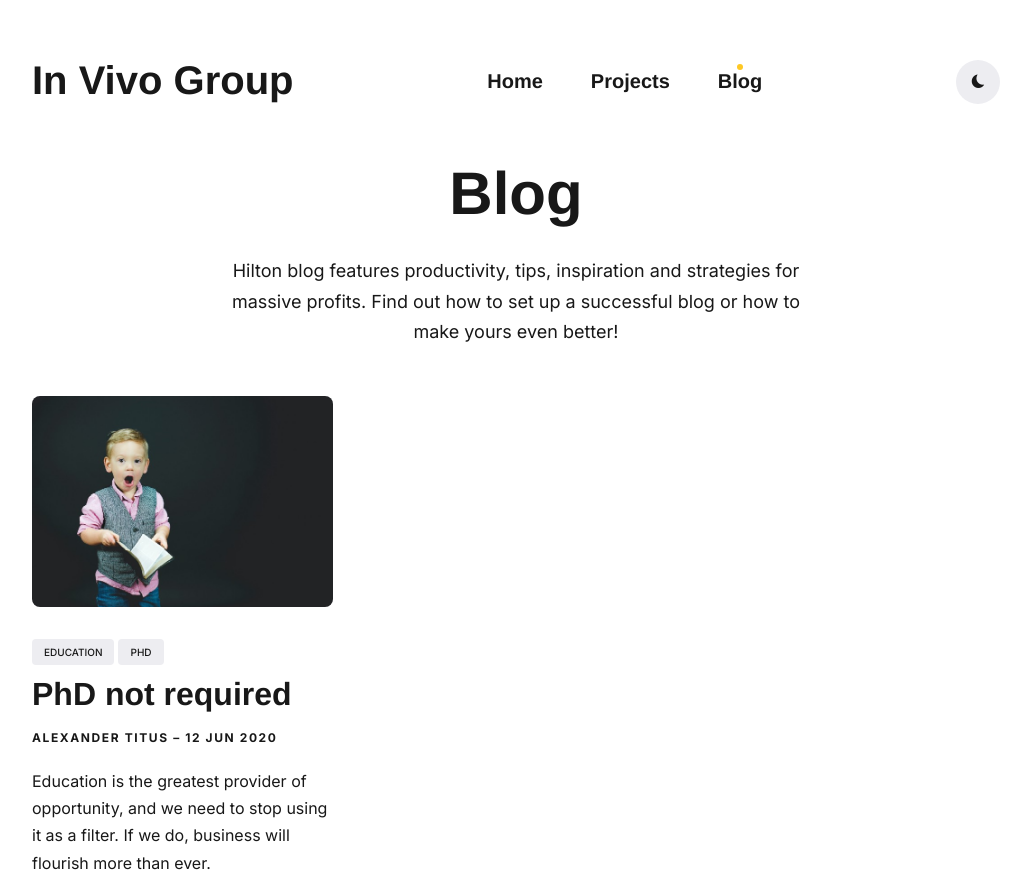
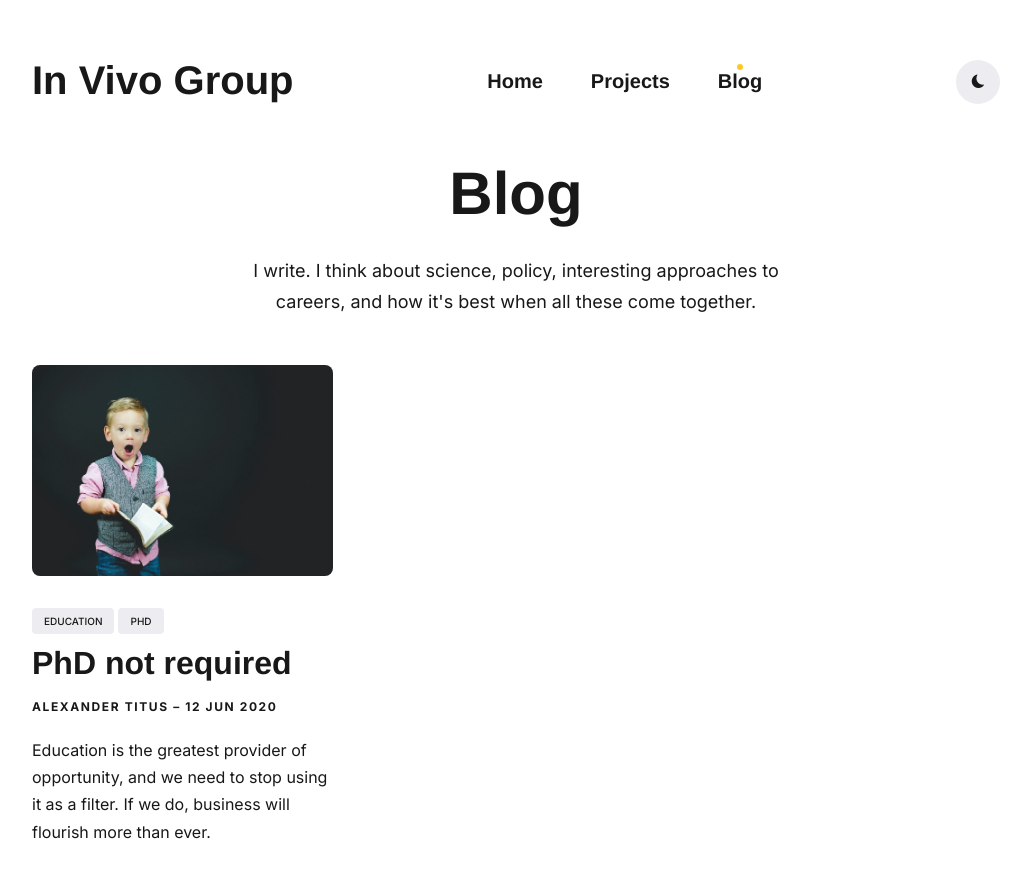
Before and after one commit to riyamehta18/theinvivogroup.github.io, a Jekyll site: the page built from blog/index.html, in a window 1280 px wide and 900 px high, cut to the strip 0-886 px from the top of the window. Shown: the whole strip, without its empty margins (124-1155 px from the left). Built offline with Jekyll 4.4.1, drawn with Linux system fonts in a browser that asks for light colours; nearby versions of some CDN libraries; some web fonts are replaced; the list of posts is cut into pages by our own code.

Commit message:
Update index.html

```diff
--- a/blog/index.html
+++ b/blog/index.html
@@ -1,7 +1,7 @@
 ---
 layout: default
 title: Blog
-description: Hilton blog features productivity, tips, inspiration and strategies for massive profits. Find out how to set up a successful blog or how to make yours even better!
+description:
 ---
 
 <div class="container">
```
